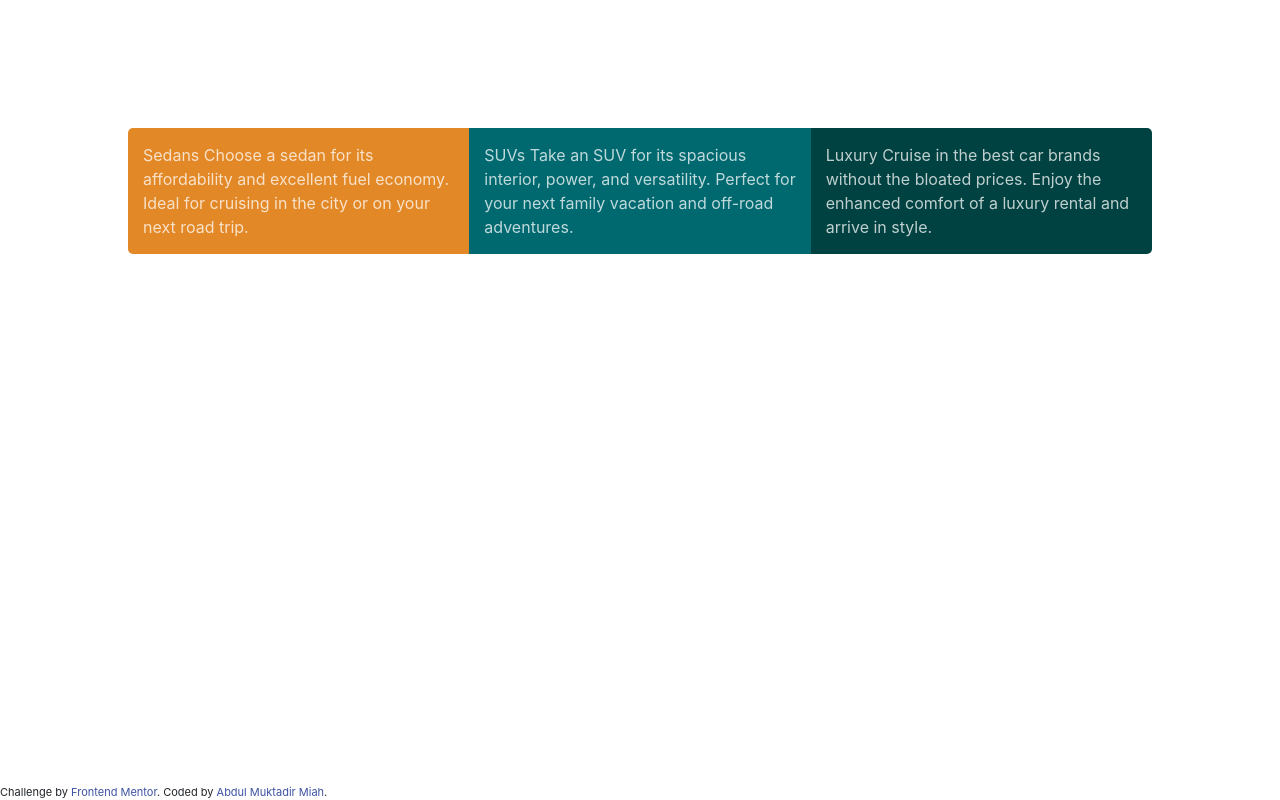
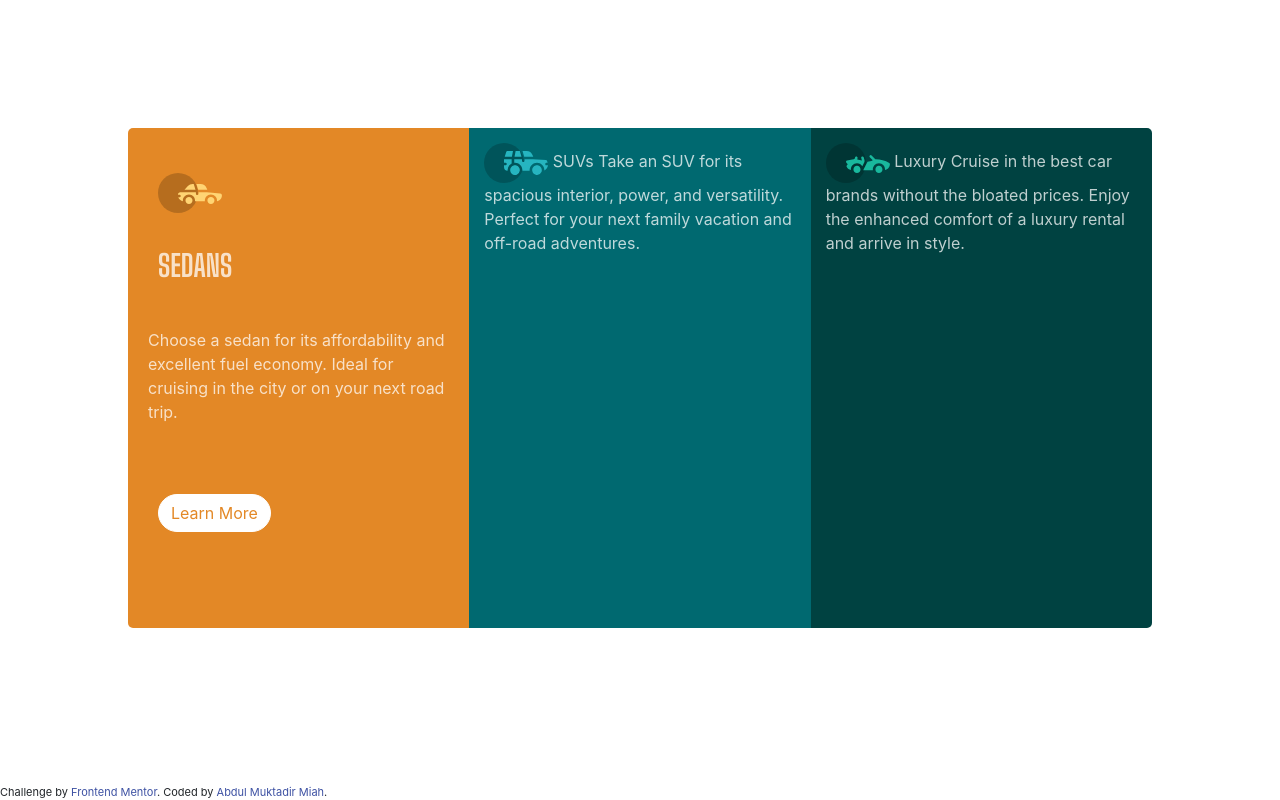
Before and after one commit to AbdulMiah/3-column-preview_frontend, a plain HTML site: page index.html in a window 1280 px wide. Drawn offline with nearby package versions, Linux system fonts and the light colour scheme.

Commit message:
Followed layout from screenshot for Sedans. Added a learn more button and followed screenshot CSS style

```diff
--- a/css/style.css
+++ b/css/style.css
@@ -1,3 +1,5 @@
+@import url('https://fonts.googleapis.com/css2?family=Big+Shoulders+Display:wght@700&display=swap');
+
 .body {
   background-color: hsl(0, 0%, 95%);
 }
@@ -6,14 +8,47 @@
   margin: 10%;
 }
 
+.car-img {
+  padding: 30px;
+}
+
+.subtitle-row {
+  font-family: Big Shoulders Display;
+  font-size: 30px;
+  padding: 0 0 20px 30px;
+}
+
+.desc-row {
+  padding: 20px;
+}
+
+.btn-row {
+  padding: 50px 30px 30px 30px;
+}
+
+.learnMore {
+  background-color: white;
+  color: hsl(31, 77%, 52%);
+  border-radius: 20px;
+  border-color: white;
+}
+
+.learnMore:hover {
+  background-color: hsl(31, 77%, 52%);
+  color: white;
+  border-color: white;
+}
+
 .sedans-col {
   background-color: hsl(31, 77%, 52%);
   color: hsla(0, 0%, 100%, 0.75);
   padding: 15px;
   border-radius: 5px 0 0 5px;
+  height: 500px;
 }
 
-.suv-col {
+
+.suvs-col {
   background-color: hsl(184, 100%, 22%);
   color: hsla(0, 0%, 100%, 0.75);
   padding: 15px;
--- a/index.html
+++ b/index.html
@@ -15,20 +15,30 @@
       <div class="container">
         <div class="row"> <!--align-items-start-->
           <div class="col-sm sedans-col">
-            Sedans
-            Choose a sedan for its affordability and excellent fuel economy. Ideal for cruising in the city
-            or on your next road trip.
+            <div class="row car-img">
+              <img src="images/icon-sedans.svg" alt="sedans_car">
+            </div>
+            <div class="row subtitle-row">
+              SEDANS
+            </div>
+            <div class="row desc-row">
+              Choose a sedan for its affordability and excellent fuel economy. Ideal for cruising in the city
+              or on your next road trip.
+            </div>
+            <div class="row btn-row">
+              <a href="https://www.youtube.com/watch?v=dQw4w9WgXcQ"><button type="button" class="btn btn-outline-primary learnMore">Learn More</button></a>
+            </div>
           </div>
 
-          <div class="col-sm suv-col">
-            <div class="subtitle">
-
-            </div>SUVs
+          <div class="col-sm suvs-col">
+            <img src="images/icon-suvs.svg" alt="suvs_car">
+            SUVs
             Take an SUV for its spacious interior, power, and versatility. Perfect for your next family vacation
             and off-road adventures.
           </div>
 
           <div class="col-sm luxury-col">
+            <img src="images/icon-luxury.svg" alt="luxury_car">
             Luxury
             Cruise in the best car brands without the bloated prices. Enjoy the enhanced comfort of a luxury
             rental and arrive in style.
```
